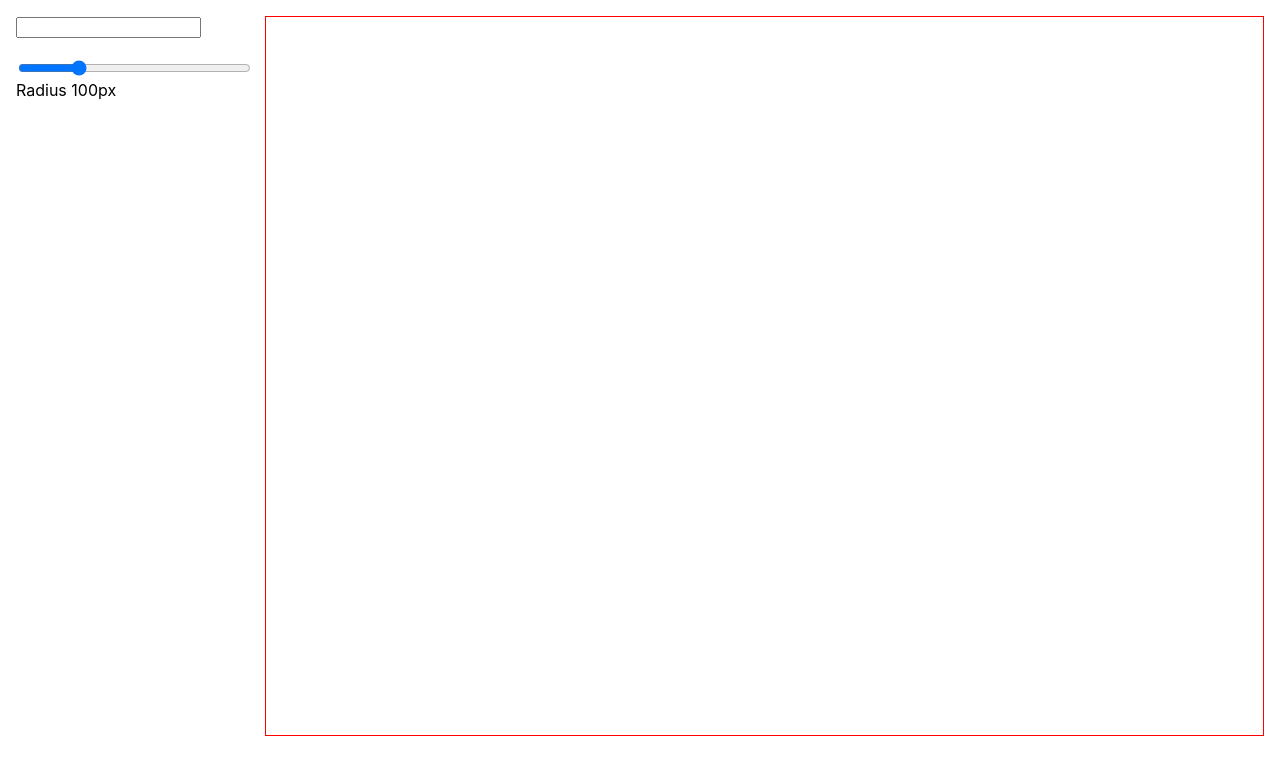
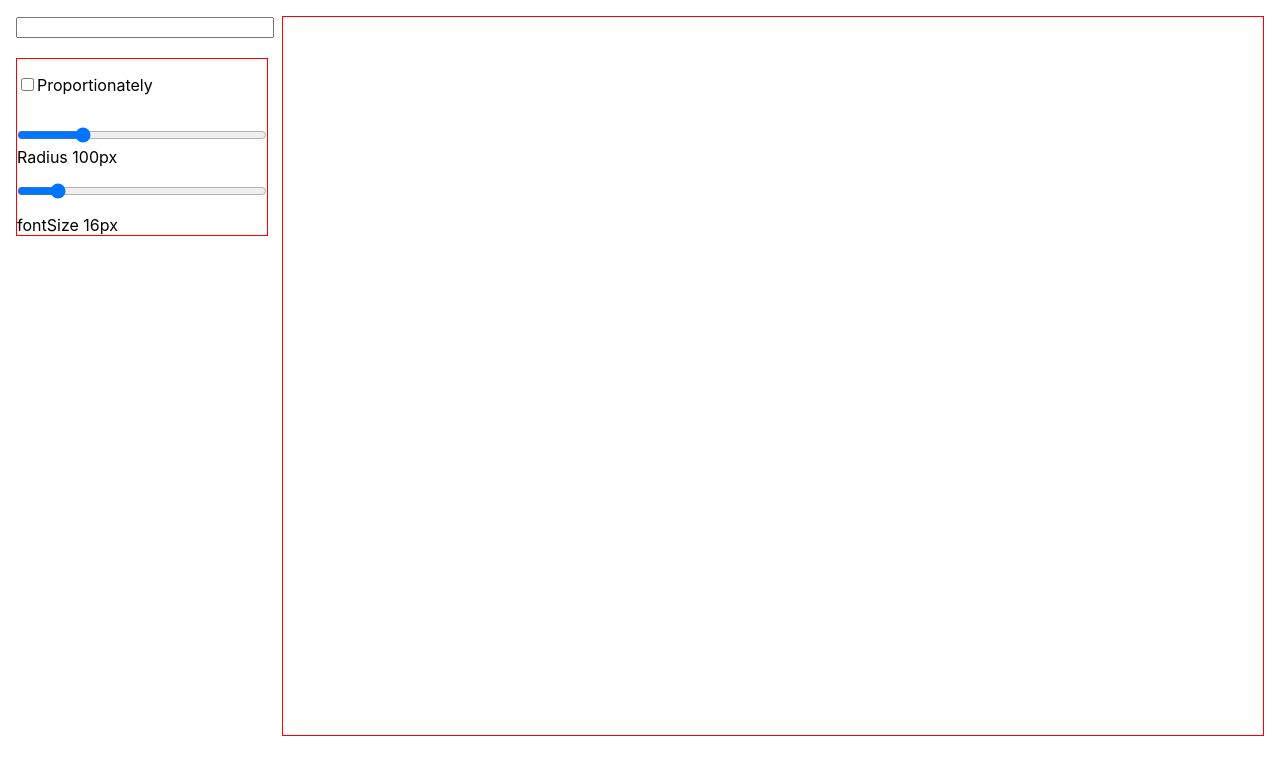
Before and after one commit to Pasha147/Exercises2, a React (Create React App) app in the folder Circle Text/circle_text/: page / in a window 1280 px wide. Shown: the top 774 px of the page. Built offline with nearby package versions, Linux system fonts and the light colour scheme.

Commit message:
font size and proportionately are complited

```diff
--- a/Circle Text/circle_text/src/App.css
+++ b/Circle Text/circle_text/src/App.css
@@ -9,8 +9,14 @@
     padding: 0;
     display: inline-block;
     color: rgb(0, 0, 0);
-    font-size: 2rem;
+    /* font-size: 2rem; */
 
+}
+.inpForm{
+    width: 20%;
+}
+.inpText{
+    width: 100%;
 }
 .circle{
    min-width: 100px;
@@ -20,7 +26,7 @@
     border: 1px solid red;
     padding: 0;
     box-sizing: border-box;
-
+overflow: hidden;
 }
 
 .circle>*{
@@ -34,6 +40,16 @@
     padding: 0;
     /* transform-origin: 0 100px; */
 }
-.inputBox>*{
+.inputBox{
+    border: 1px solid red;
     width: 100%;
 }
+.inputBox>*{
+    /* border: 1px solid red; */
+    width: 100%;
+    margin: 1rem 0;
+}
+.inpRad{
+    width: 100%;
+    margin-bottom: 0rem;
+}
--- a/Circle Text/circle_text/src/App.js
+++ b/Circle Text/circle_text/src/App.js
@@ -2,12 +2,21 @@ import "./App.css";
 import { useEffect, useRef, useState } from "react";
 
 function App() {
-  const ref = useRef({ text: [], abc: [], radius: 100 });
+  const ref = useRef({
+    text: [],
+    abc: [],
+    radius: 100,
+    Proportionately: false,
+    fontSize: 16,
+  });
+
   const [curChar, setCurChar] = useState("");
   const charBlockRef = useRef(null);
   const circleBlockRef = useRef(null);
   const ref1 = useRef({ circlWidth: 0, circleHeight: 0 });
-  const k = 0.9;
+  const k = 0.8;
+  const [checked, setChecked] = useState(false);
+  const [fontSize, setFontSize] = useState(ref.current.fontSize);
 
   useEffect(() => {
     let width = circleBlockRef.current.getBoundingClientRect().width;
@@ -15,12 +24,11 @@ function App() {
 
     ref1.current.circlWidth = width;
     ref1.current.circleHeight = height;
-    console.log(ref1.current);
+    // console.log(ref1.current);
   }, []);
 
-  const handleInput = (e) => {
-    let text = e.target.value;
-    let chars = text.split("");
+  function changeLibText(text) {
+    let chars = text;
     let abcRef = ref.current.abc;
     ref.current.text = [];
     let textRef = ref.current.text;
@@ -37,16 +45,29 @@ function App() {
       }
       textRef.push(curCharAbc);
     });
+    angels();
+  }
 
-    angels();
+  const handleInput = (e) => {
+    let text = e.target.value;
+    let chars = text.split("");
+    changeLibText(chars);
     setCurChar(text);
-    console.log(ref.current);
+    console.log(">>>", ref.current);
   };
 
   function angels() {
     let textRef = ref.current.text;
     let radius = ref.current.radius;
+    let Proportionately = ref.current.Proportionately;
 
+    if (Proportionately) {
+      const numChar = textRef.length;
+      const angle = 360 / numChar;
+      textRef.forEach((e, i) => {
+        textRef[i] = { ...textRef[i], sumAngle2: angle * i, angle: angle };
+      });
+    } else {
       let sumAngle = 0;
       textRef[0] = { ...textRef[0], sumAngle2: 0 };
       textRef.forEach((e, index) => {
@@ -58,27 +79,52 @@ function App() {
         }
       });
     }
+  }
 
   const radHandleChange = (e) => {
     ref.current.radius = Number(e.target.value);
     angels();
-    console.log(ref.current);
     setCurChar(e.target.value);
   };
 
-  const proportionately = (e) => {
-    console.log(e.target.checked);
+  const proportionately = () => {
+    ref.current.Proportionately = !ref.current.Proportionately;
+    angels();
+    console.log(ref.current);
+    setChecked(ref.current.Proportionately);
+  };
+
+  const fontSizeHandleChange = (e) => {
+    ref.current.fontSize = Number(e.target.value);
+    ref.current.abc = [];
+    let chars = ref.current.text.map((e) => e.char);
+    changeLibText(chars);
+
+    setFontSize(e.target.value);
   };
 
   return (
     <div className="App">
       <div className="inpForm">
-        <input type="text" onChange={handleInput} />
+        <input className="inpText" type="text" onChange={handleInput} />
 
         <div>
-          <div className="textLine" ref={charBlockRef}></div>
+          <div
+            className="textLine"
+            ref={charBlockRef}
+            style={{ fontSize: `${ref.current.fontSize}px` }}
+          ></div>
         </div>
         <div className="inputBox">
+          <div className="proportionately">
+            <input
+              type="checkbox"
+              name="proportionately"
+              onChange={proportionately}
+              defaultChecked={checked}
+            />
+            <label htmlFor="proportionately">Proportionately</label>
+          </div>
           <input
             className="inpRad"
             type="range"
@@ -90,10 +136,17 @@ function App() {
             onChange={radHandleChange}
           />
           <label htmlFor="radius">{`Radius ${ref.current.radius}px`}</label>
-          <div className="proportionately">
-            {/*
-            <labelasdfasdf htmlFor="proportionately">Proportionately</label> */}
-          </div>
+          <input
+            className="inpFontSize"
+            type="range"
+            name="fontSize"
+            min="2"
+            max="100"
+            value={ref.current.fontSize}
+            step="1"
+            onChange={fontSizeHandleChange}
+          />
+          <label htmlFor="fontSize">{`fontSize ${ref.current.fontSize}px`}</label>
         </div>
       </div>
       <div className="circle" ref={circleBlockRef}>
@@ -103,6 +156,7 @@ function App() {
               <div
                 key={index}
                 style={{
+                  fontSize: `${ref.current.fontSize}px`,
                   top: `${
                     ref1.current.circleHeight / 2 -
                     ref.current.radius -
```
Lines whose indentation alone changed are shown as unchanged.
